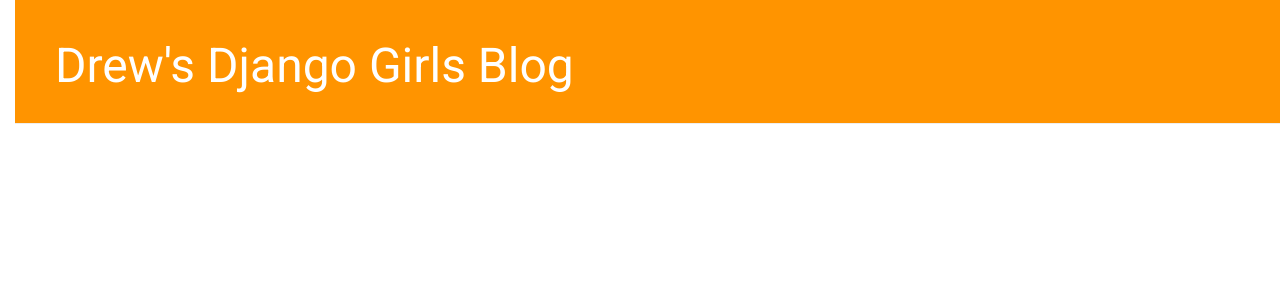
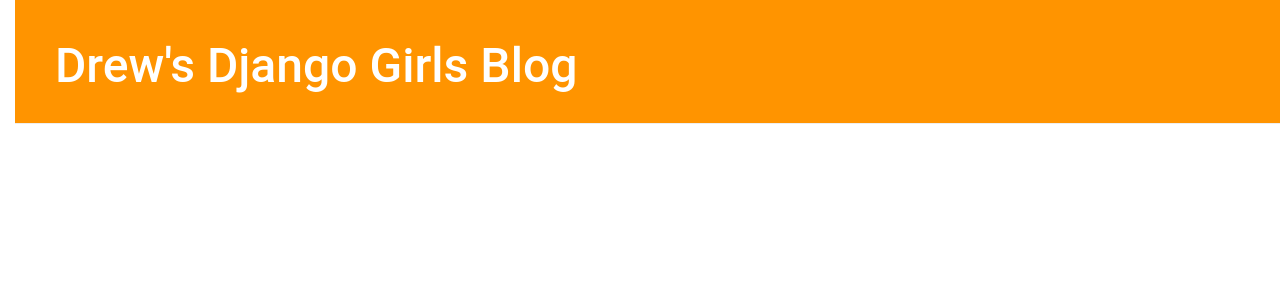
Before and after one commit to andrewagrant/my-first-blog, a Django app: page / in a window 1280 px wide. Shown: the top 300 px of the page. Run offline with Django 3.2, Linux system fonts and the light colour scheme; data that the repository does not hold is empty; some libraries are stand-ins or nearby versions.

Commit message:
Changed to Lobster & .

```diff
--- a/blog/static/css/blog.css
+++ b/blog/static/css/blog.css
@@ -27,7 +27,7 @@
 }
 
 h1, h2, h3, h4 {
-    font-family: 'Roboto', cursive;
+    font-family: 'Lobster', cursive;
 }
 
 .date {
--- a/blog/templates/blog/base.html
+++ b/blog/templates/blog/base.html
@@ -9,7 +9,7 @@
         <link rel="stylesheet" href="//maxcdn.bootstrapcdn.com/bootstrap/3.2.0/css/bootstrap-theme.min.css">
 
         <link rel="stylesheet" href="{% static 'css/blog.css' %}">
-        <link href="http://fonts.googleapis.com/css?family=Roboto&subset=latin,latin-ext" rel="stylesheet" type="text/css">
+        <link href="http://fonts.googleapis.com/css?family=Lobster&subset=latin,latin-ext" rel="stylesheet" type="text/css">
 
     </head>
 
--- a/blog/templates/blog/post_detail.html
+++ b/blog/templates/blog/post_detail.html
@@ -17,4 +17,4 @@
                     <p>{{ post.text|linebreaks }}</p>
                 </div>
 
-{% endblock %}
+{% endblock content %}
--- a/blog/templates/blog/post_list.html
+++ b/blog/templates/blog/post_list.html
@@ -11,4 +11,4 @@
                     <p>{{ post.text|linebreaks }}</p>
                 </div>
         {% endfor %}
-{% endblock %}
+{% endblock content %}
```
